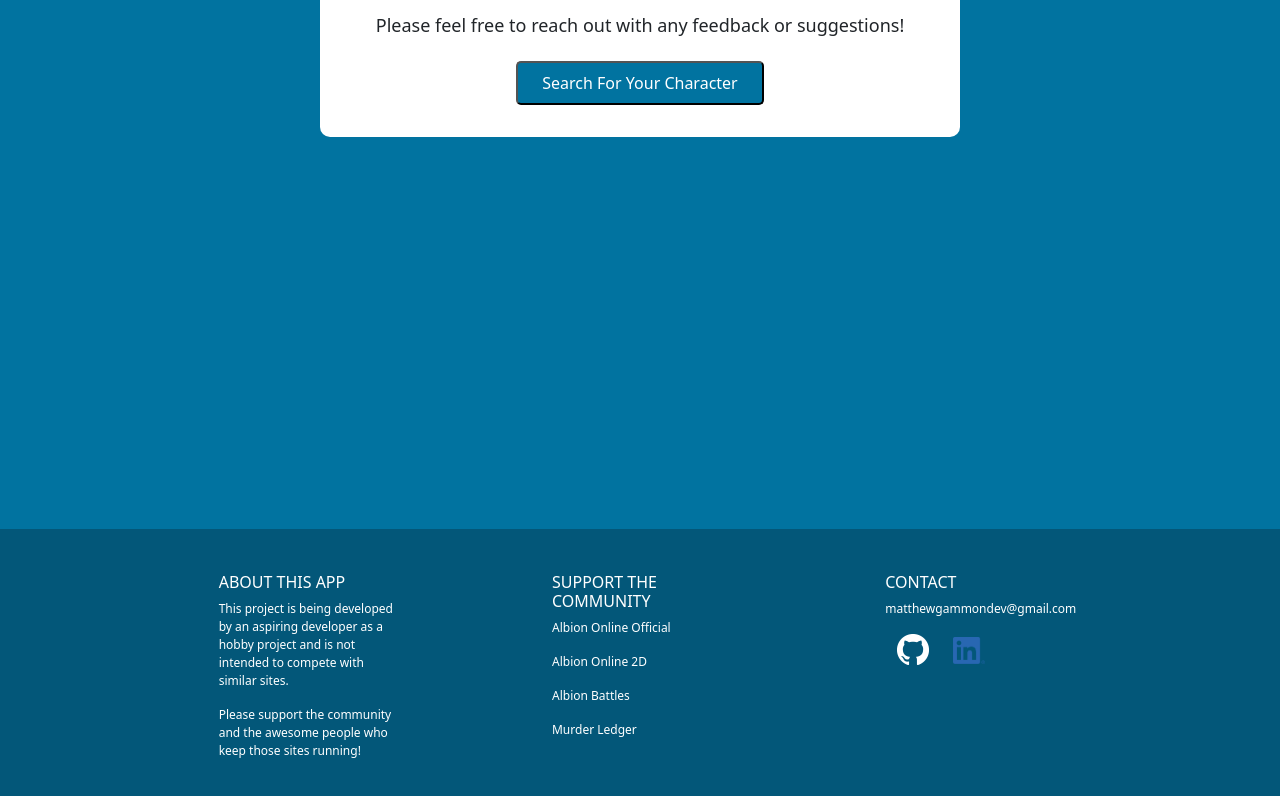
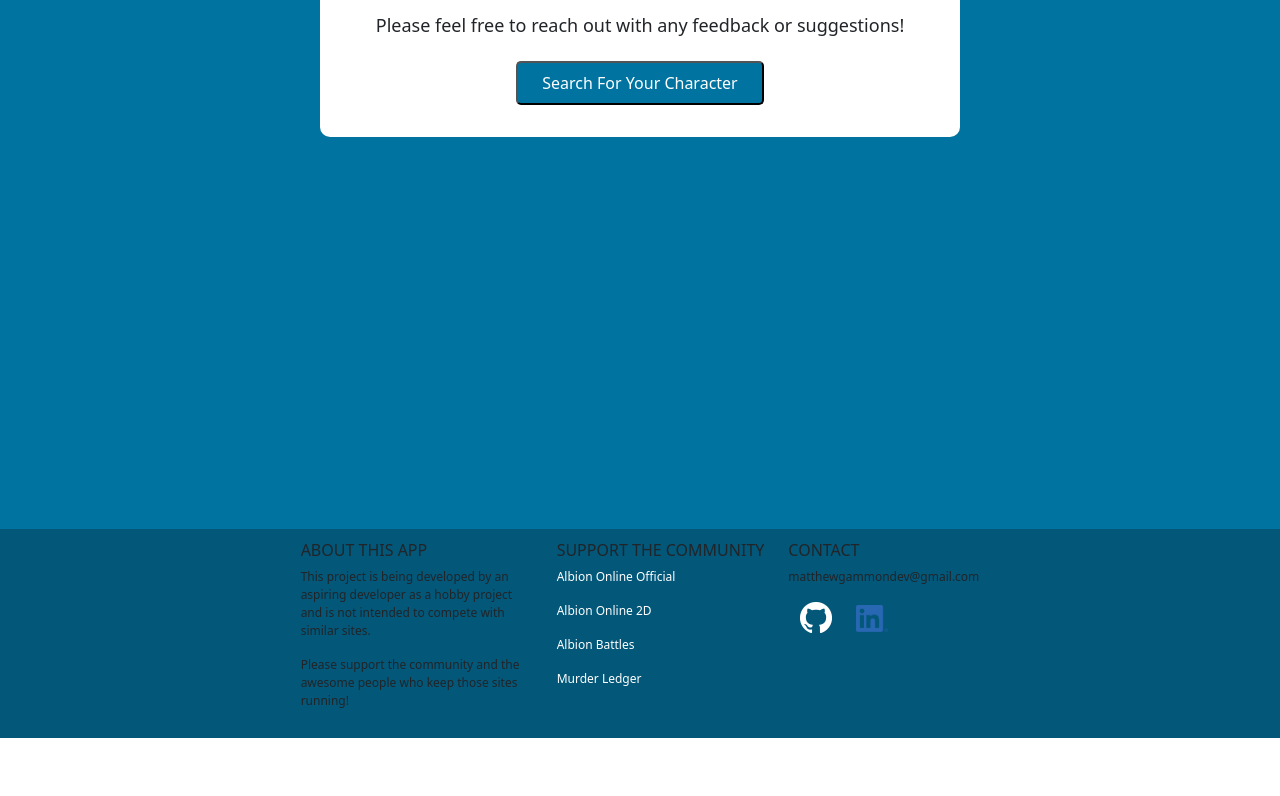
Before and after one commit to MatthewGammon/Albion-Player-Info, a React (Create React App) app: page /home in a window 1280 px wide. Shown: the part 505-1301 px from the top of the page. After the commit the page ends 1243 px from the top, so only its background shows below. Built offline with nearby package versions, Linux system fonts and the light colour scheme; no server answers.

Commit message:
removed nested .footer-content div

```diff
--- a/src/components/layout/footer/Footer.js
+++ b/src/components/layout/footer/Footer.js
@@ -6,7 +6,6 @@ import linkedInBug from '../../../assets/images/logos/LI-In-Bug.png';
 export default function Footer() {
   return (
     <footer className="footer">
-      <div className="footer-content">
       <div className="footer-about">
         <h6 className="footer-about-header">About this app</h6>
         <p>
@@ -39,20 +38,12 @@ export default function Footer() {
           </a>
         </p>
         <p>
-            <a
-              href="https://albionbattles.com/"
-              target="_blank"
-              rel="noreferrer"
-            >
+          <a href="https://albionbattles.com/" target="_blank" rel="noreferrer">
             Albion Battles
           </a>
         </p>
         <p>
-            <a
-              href="https://murderledger.com/"
-              target="_blank"
-              rel="noreferrer"
-            >
+          <a href="https://murderledger.com/" target="_blank" rel="noreferrer">
             Murder Ledger
           </a>
         </p>
@@ -78,14 +69,8 @@ export default function Footer() {
             target={'_blank'}
             rel="noreferrer"
           >
-              <img
-                src={linkedInBug}
-                alt="LinkedIn Bug"
-                height={32}
-                width={32}
-              />
+            <img src={linkedInBug} alt="LinkedIn Bug" height={32} width={32} />
           </a>
-          </div>
         </div>
       </div>
     </footer>
```
Lines whose indentation alone changed are shown as unchanged.
